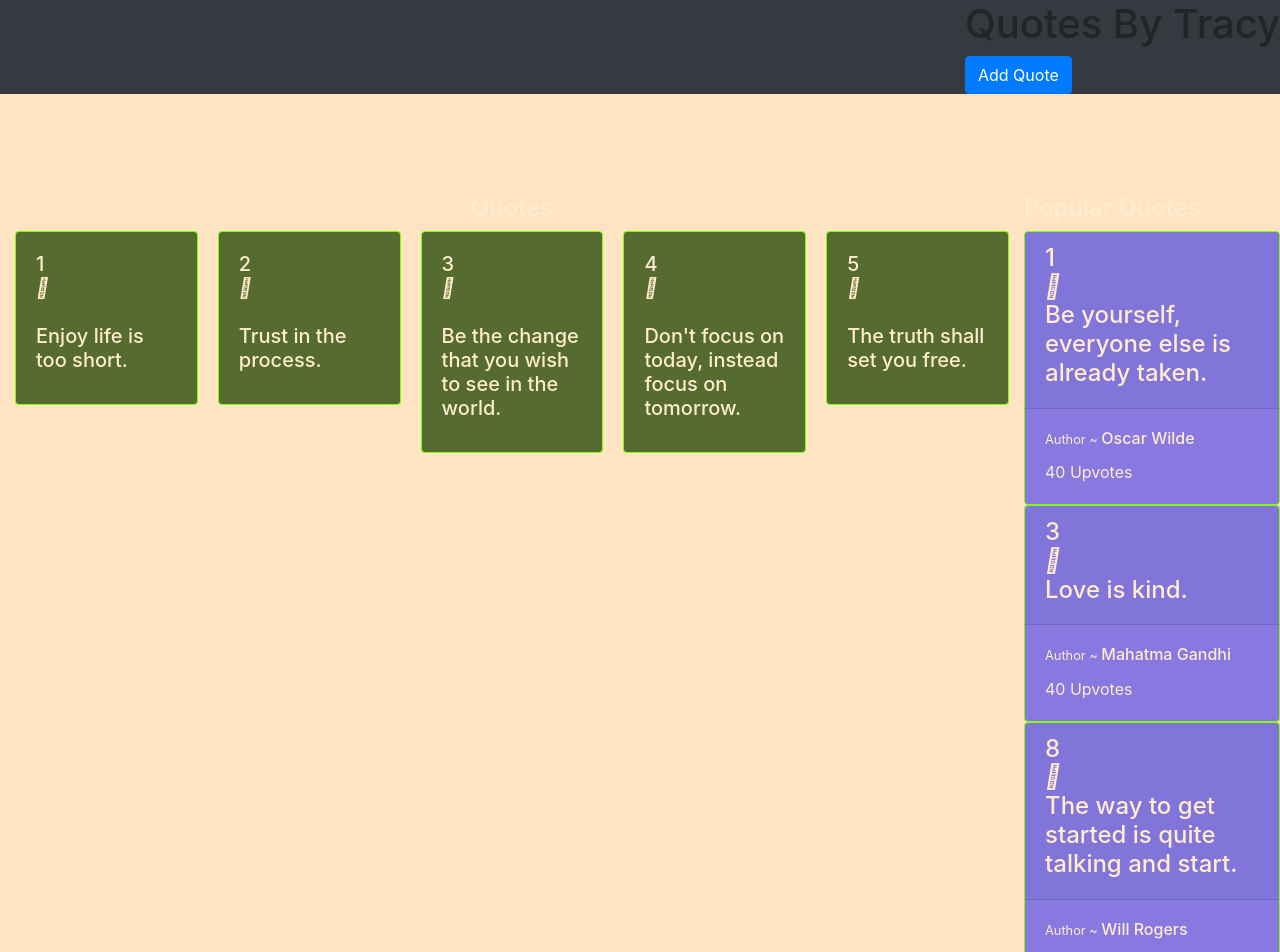
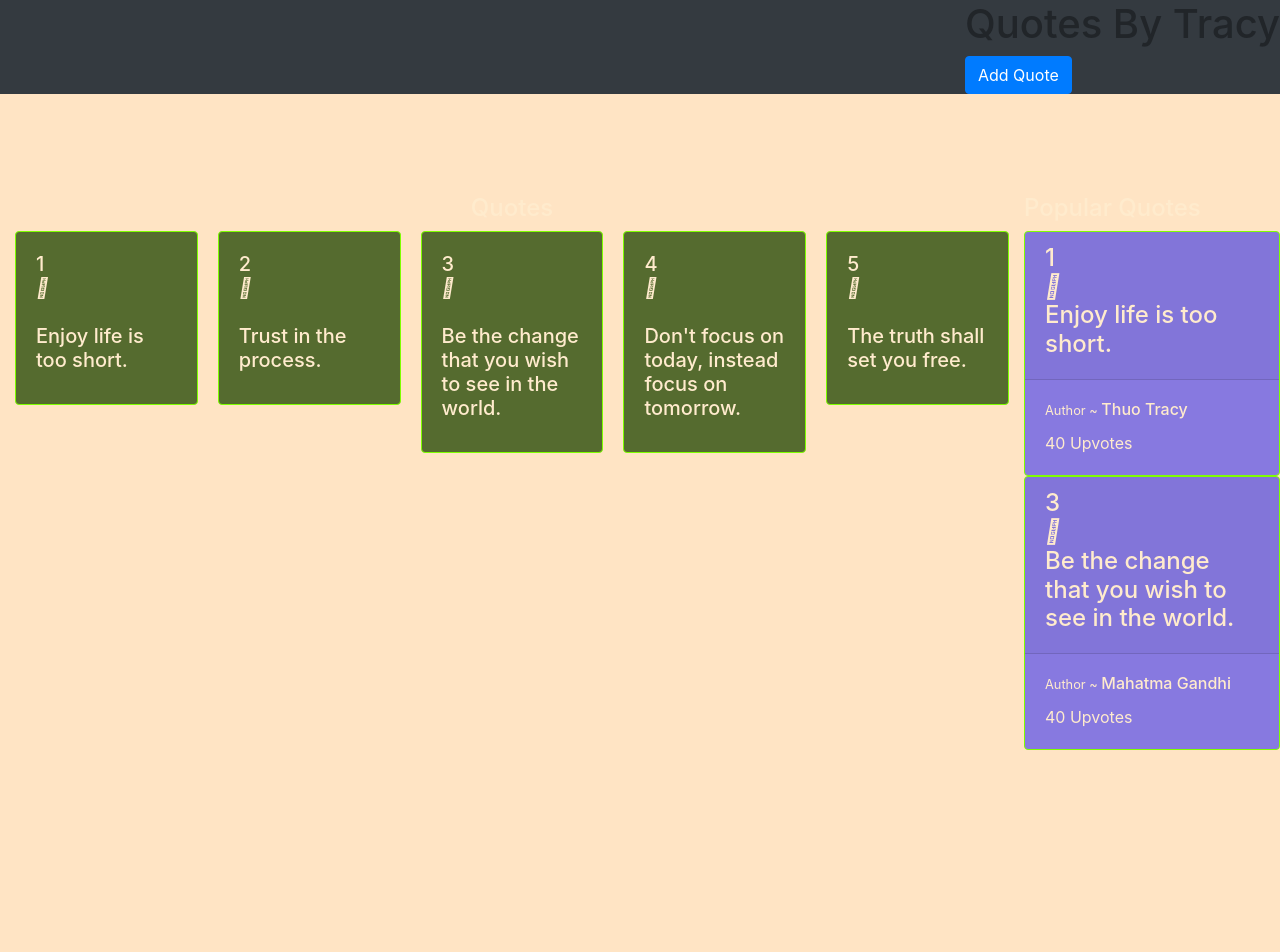
Before and after one commit to Thuotracy/angularquotes, an Angular app: page / in a window 1280 px wide. Shown: the top 952 px of the page. After the commit the page ends 800 px from the top, so only its background shows below. Built offline with nearby package versions, Linux system fonts and the light colour scheme.

Commit message:
removed quote

```diff
--- a/src/app/quote/quote.component.ts
+++ b/src/app/quote/quote.component.ts
@@ -19,9 +19,9 @@ export class QuoteComponent implements OnInit {
   ];
 
   populars:Quote[]=[
-    new Quote(1,new Date(2019,2,28),"Ruru","Oscar Wilde","Be yourself, everyone else is already taken.",40,10,false),
-    new Quote(3,new Date(2020,1,26),"Jane","Mahatma Gandhi","Love is kind.",40,10,false),
-    new Quote(8,new Date(2019,11,28),"Lillian","Will Rogers","The way to get started is quite talking and start.",40,50,false),
+    new Quote(1,new Date(2019,2,28),"Jabali","Thuo Tracy","Enjoy life is too short.",40,10,false),
+    new Quote(3,new Date(2020,1,26),"Jane","Mahatma Gandhi","Be the change that you wish to see in the world.",40,10,false),
+
 
 ];
 
```
